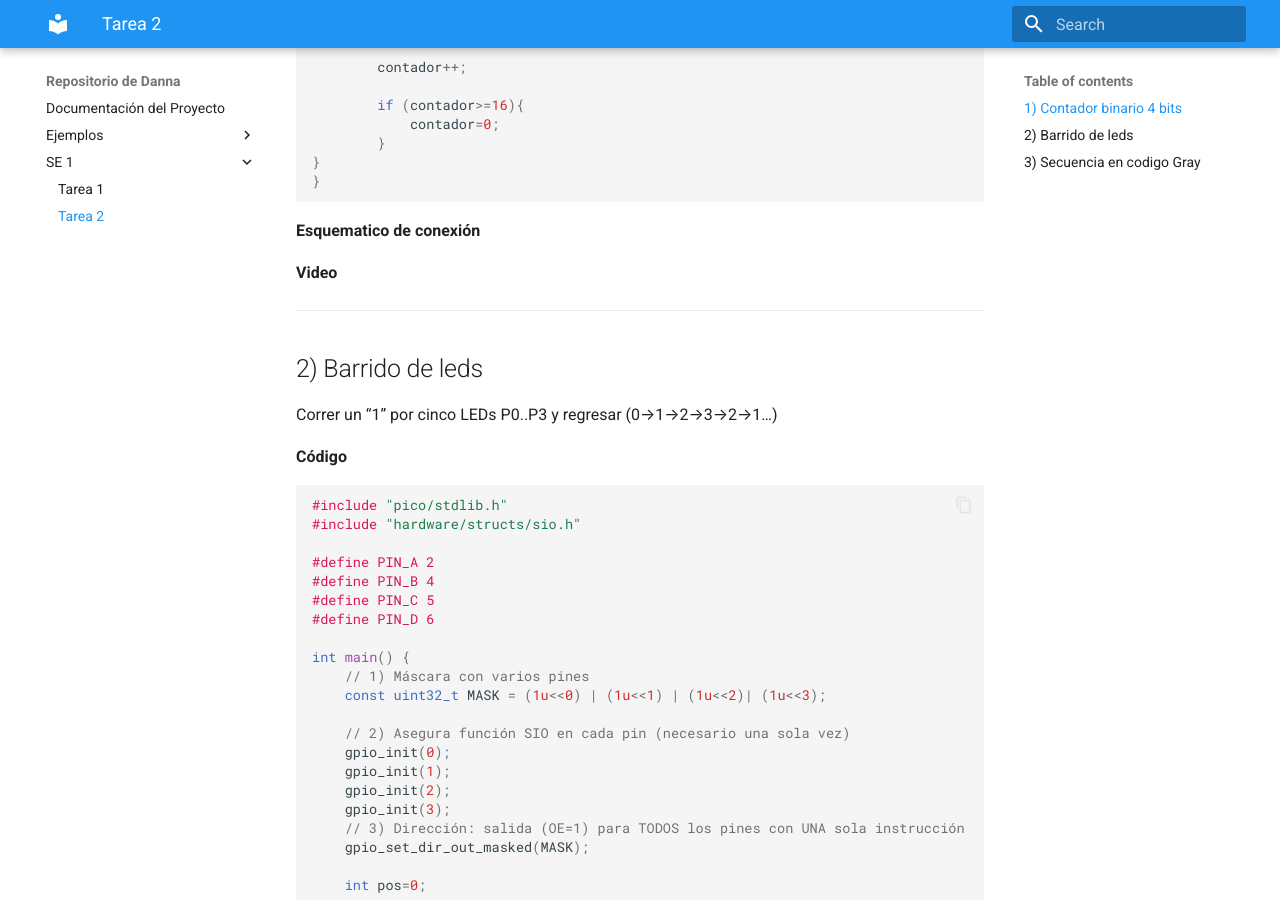
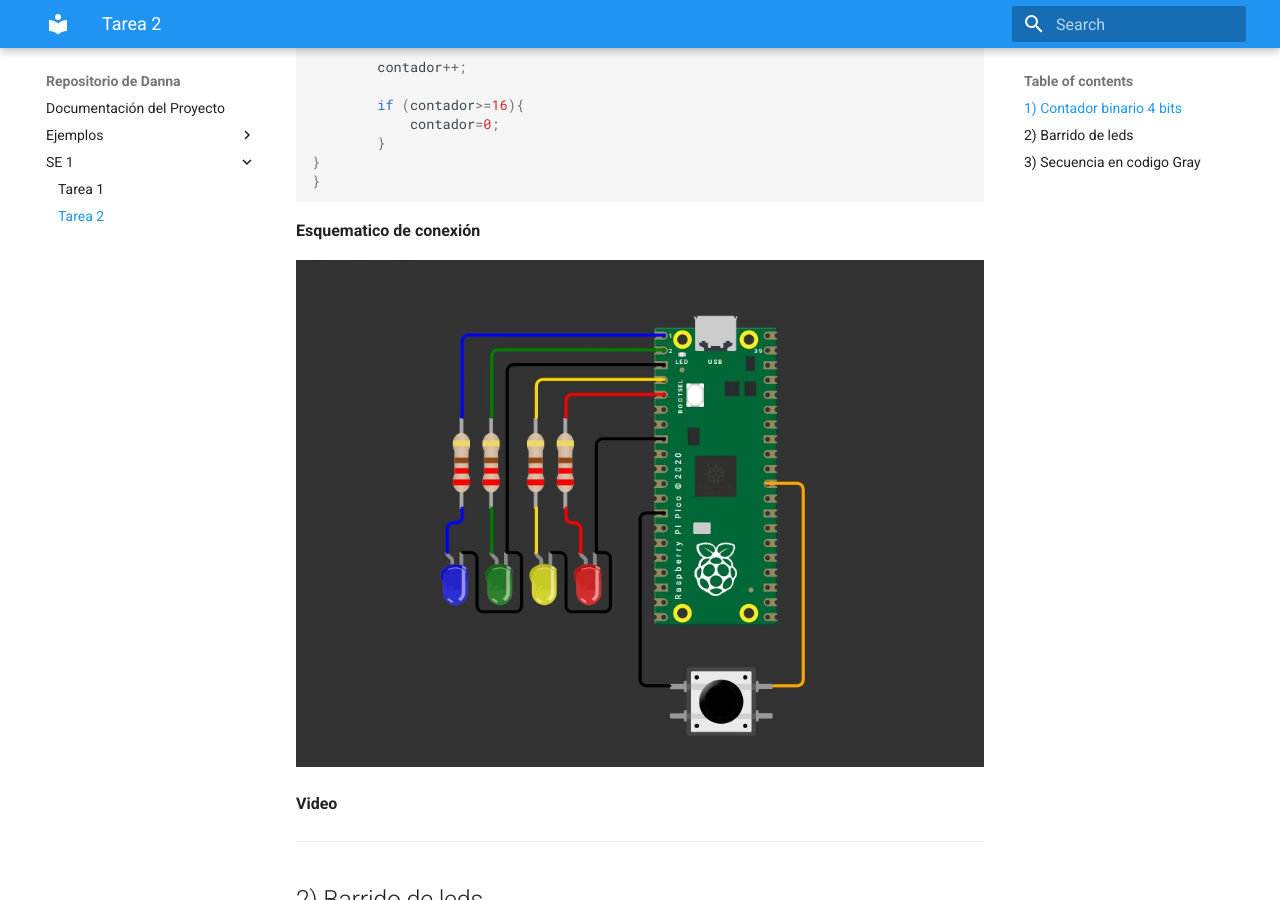
Before and after one commit to dannaags/my_docs, an MkDocs documentation site: the page built from docs/SE_1/Tarea2.md, in a window 1280 px wide and 900 px high, scrolled down 859 px. Built offline with MkDocs 1.6.1 and Material for MkDocs 9.7.7, drawn with Linux system fonts in a browser that asks for light colours.

Commit message:
cambiotareaa2

````diff
--- a/docs/SE_1/Tarea2.md
+++ b/docs/SE_1/Tarea2.md
@@ -49,6 +49,8 @@
 
 ```
 **Esquematico de conexión**
+
+![Diagrama del sistema](../recursos/imgs/esquematico_tarea2.jpg)
 
 
 **Video**
@@ -111,6 +113,8 @@
 
 **Esquematico de conexión**
 
+![Diagrama del sistema](../recursos/imgs/esquematico_tarea2.jpg)
+
 
 **Video**
 
````
Also changed, not shown: docs/recursos/imgs/esquematico_tarea2.jpg (added).
